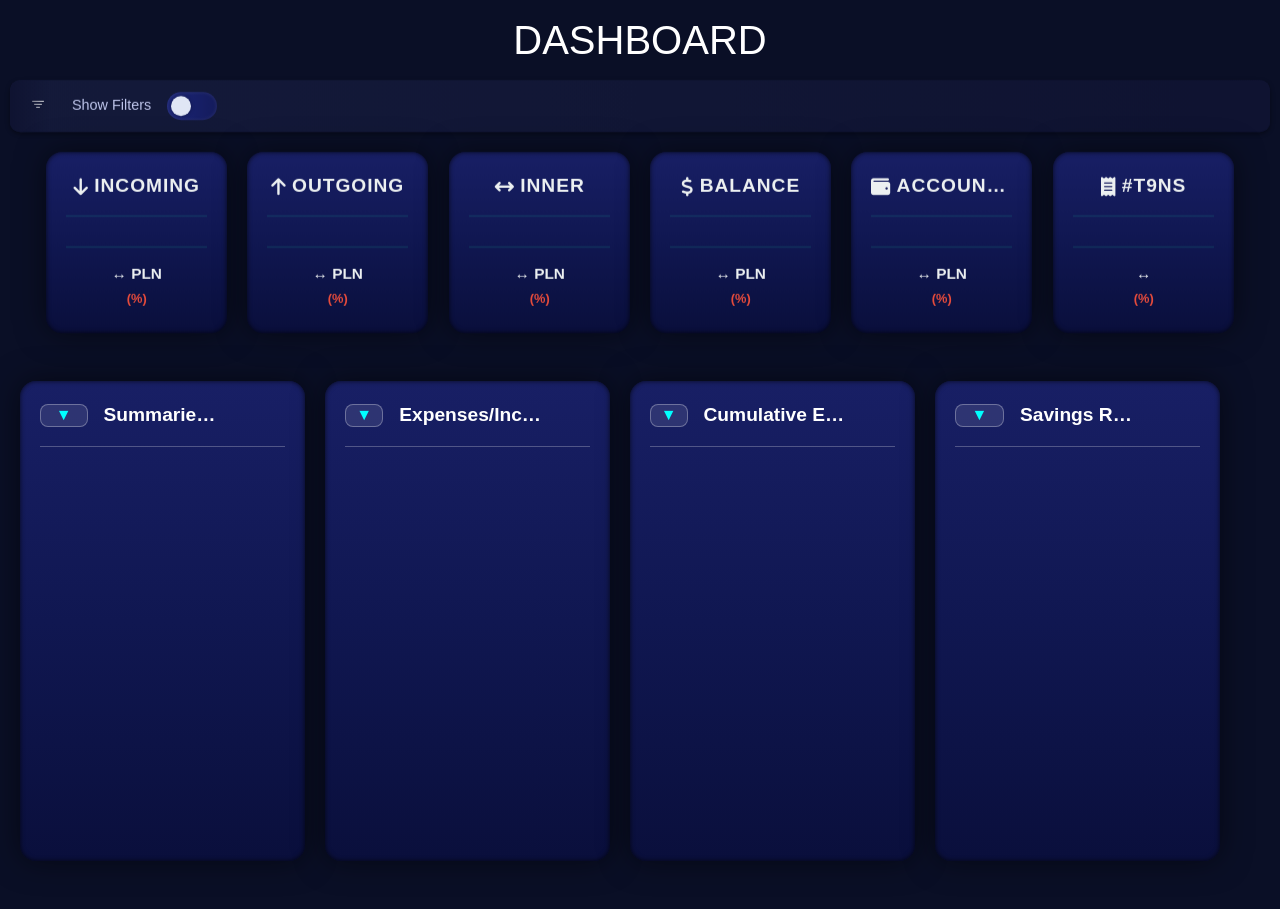
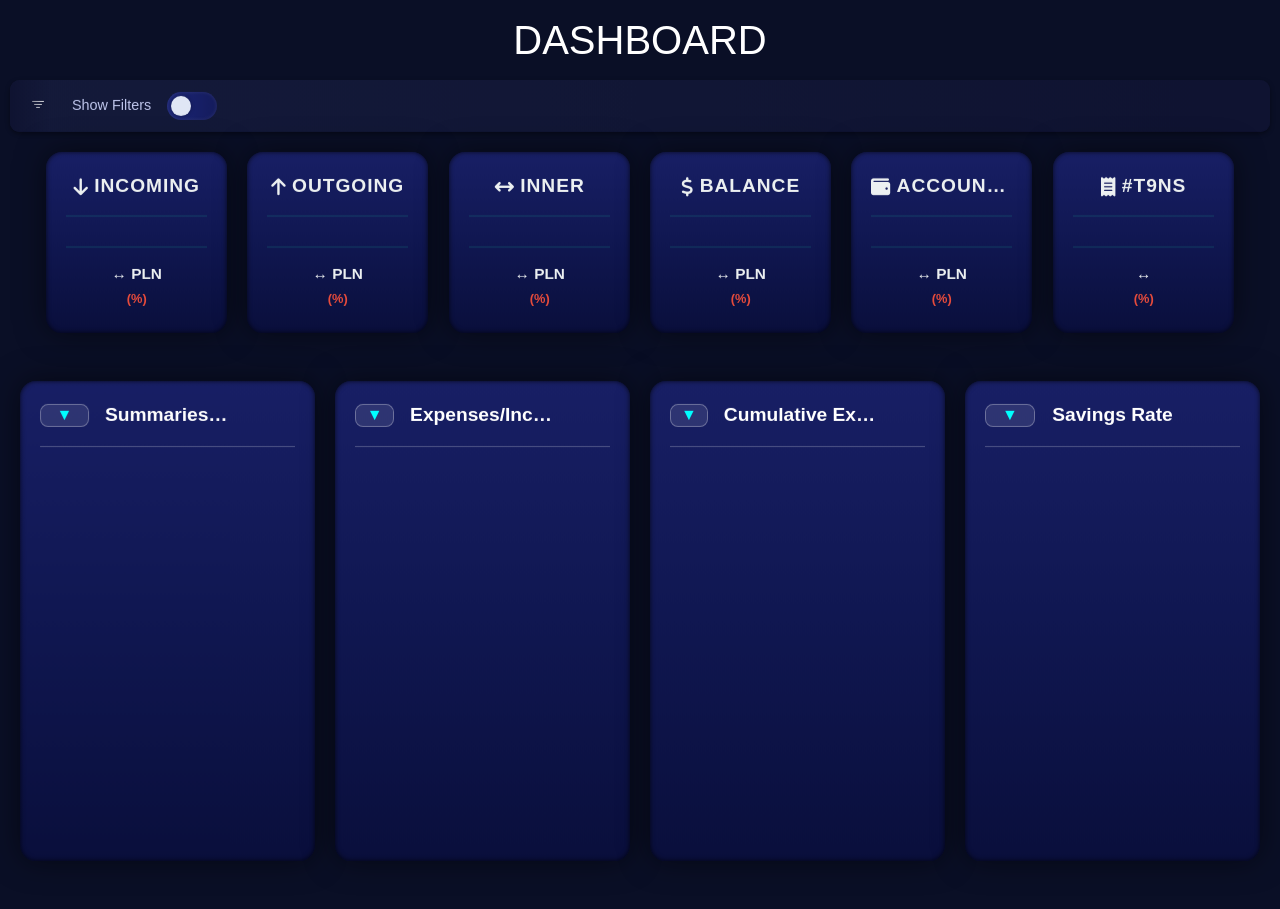
Before and after one commit to badutka/BudgetWebApp, a Django app: template budgetwebapp/budget/templates/budget/dashboard/chart_summary.html in a window 1280 px wide. Shown: the part 56-965 px from the top of the page. Run offline with Django 4.2, Linux system fonts and the light colour scheme; the template is opened without the code that fills it, so the values that code supplies are empty; some libraries are stand-ins or nearby versions; some web fonts are replaced.

Commit message:
fixed a bug with improper class for chart row

```diff
--- a/budgetwebapp/budget/templates/budget/dashboard/chart_summary.html
+++ b/budgetwebapp/budget/templates/budget/dashboard/chart_summary.html
@@ -38,7 +38,7 @@
 
 {% include 'budget/dashboard/dsb_summary_row_filter.html'%}
 
-<div id="dashboard-summary-container" class="summary-row chart-row-6 mb-5 hoverable-items">
+<div id="dashboard-summary-container" class="chart-row chart-row-4 mb-5 hoverable-items">
     {% include 'budget/dashboard/dsb_summary_charts_partial.html'%}
 </div>
 
--- a/budgetwebapp/budget/templates/budget/dashboard/dsb_summary_charts_partial.html
+++ b/budgetwebapp/budget/templates/budget/dashboard/dsb_summary_charts_partial.html
@@ -3,7 +3,7 @@
 <!-- Embed the data in a <script> tag as a JSON object -->
 {{ summary_data|json_script:"summary-chart-data" }}
 
-<div class="chart-row chart-row-4 mb-3 hoverable-items truncate">
+<!--<div class="chart-row chart-row-4 mb-3 hoverable-items truncate">-->
     <div id="summaries-chart-container" class="chart-col-1-4 chart-panel" style="overflow: hidden;">
         {% include 'budget/dashboard/common_chart_title.html' with title='Summaries by'%}
         <div id="summaries-chart"></div>
@@ -20,4 +20,4 @@
         {% include 'budget/dashboard/common_chart_title.html' with title='Savings Rate'%}
         <div id="savings-rate-chart"></div>
     </div>
-</div>
+<!--</div>-->
```
